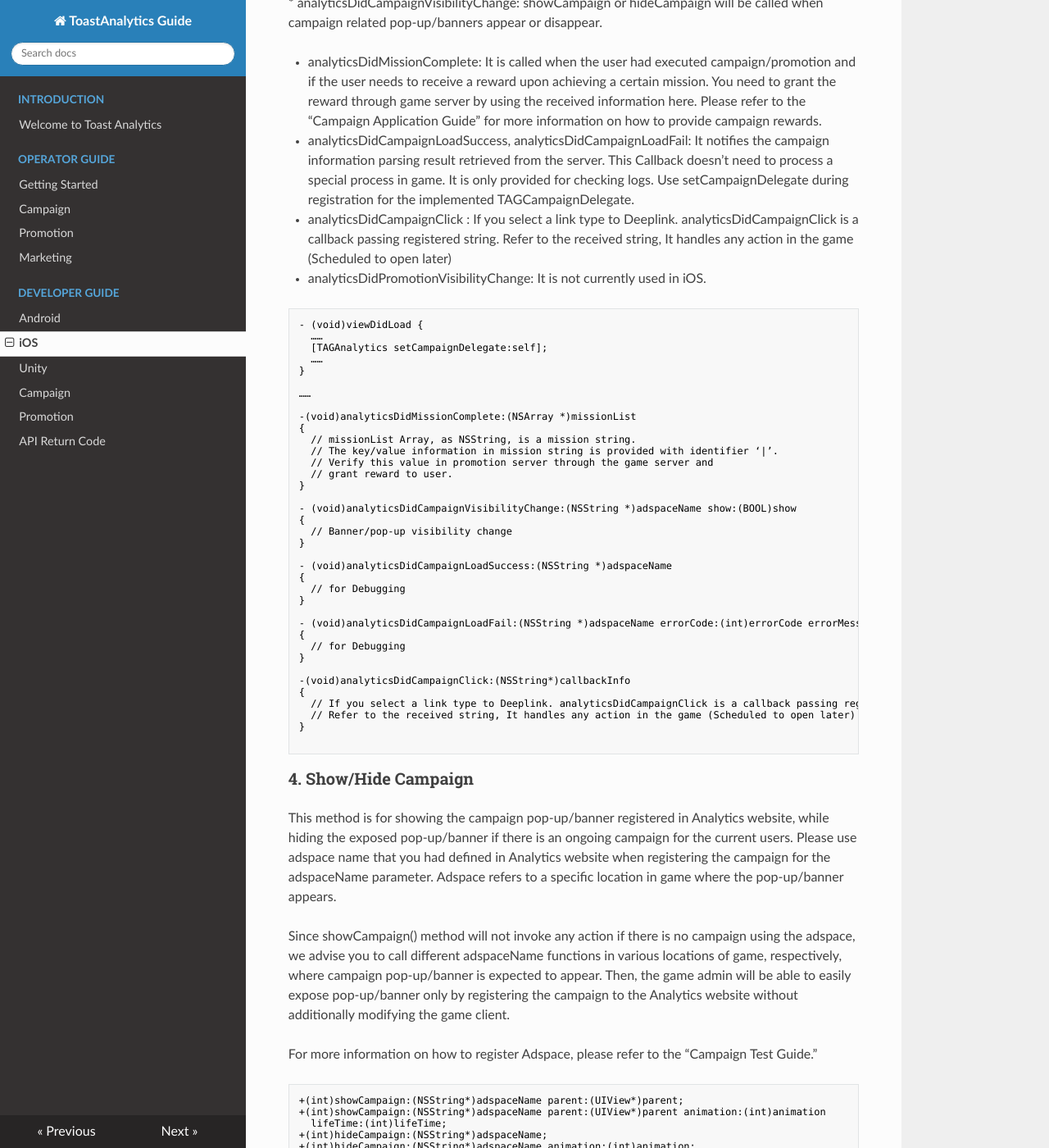
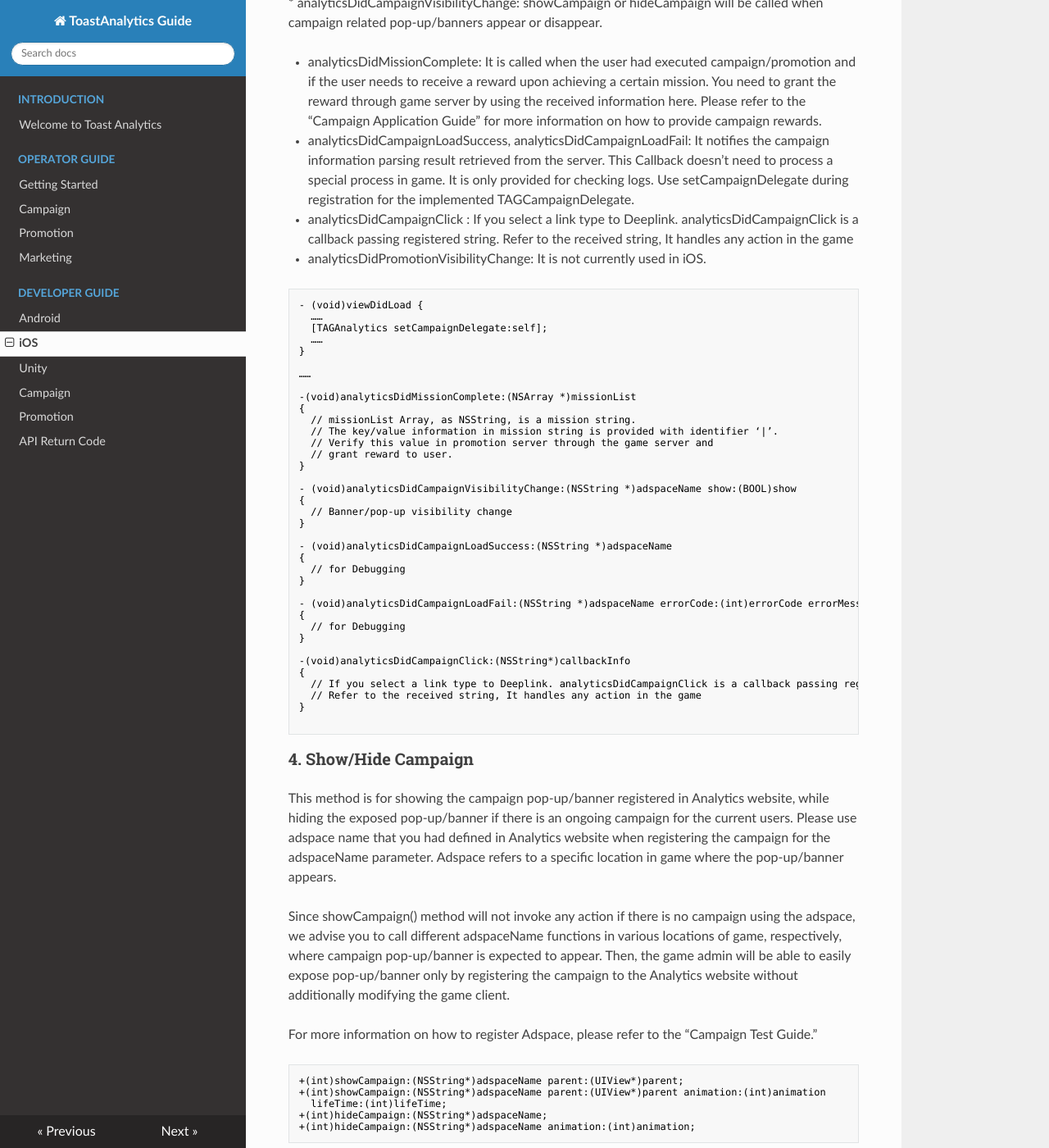
Before and after one commit to ToastAnalytics/ToastAnalytics_EN, an MkDocs documentation site: the page built from docs/Developer/5. iOS Developer Guide.md, in a window 1280 px wide and 1400 px high, scrolled down 6887 px. Shown: the whole window at 82% size. Built offline with MkDocs 1.6.1, drawn with Linux system fonts in a browser that asks for light colours; nearby versions of some CDN libraries; old or Windows-style settings are respelled for this version of MkDocs.

Commit message:
Update 5. iOS Developer Guide.md

````diff
--- a/docs/Developer/5. iOS Developer Guide.md
+++ b/docs/Developer/5. iOS Developer Guide.md
@@ -250,7 +250,7 @@ Each Callback will be called in below cases.
 * analyticsDidCampaignLoadSuccess, analyticsDidCampaignLoadFail: It notifies the campaign information parsing result retrieved from the server. This Callback doesn’t need to process a special process in game. It is only provided for checking logs.
 Use setCampaignDelegate during registration for the implemented TAGCampaignDelegate.
 
-* analyticsDidCampaignClick : If you select a link type to Deeplink. analyticsDidCampaignClick is a callback passing registered string. Refer to the received string, It handles any action in the game (Scheduled to open later)
+* analyticsDidCampaignClick : If you select a link type to Deeplink. analyticsDidCampaignClick is a callback passing registered string. Refer to the received string, It handles any action in the game
 
 * analyticsDidPromotionVisibilityChange: It is not currently used in iOS.
 
@@ -289,7 +289,7 @@ Use setCampaignDelegate during registration for the implemented TAGCampaignDeleg
 -(void)analyticsDidCampaignClick:(NSString*)callbackInfo
 {
   // If you select a link type to Deeplink. analyticsDidCampaignClick is a callback passing registered string.
-  // Refer to the received string, It handles any action in the game (Scheduled to open later)
+  // Refer to the received string, It handles any action in the game
 }
 
 ```
````
